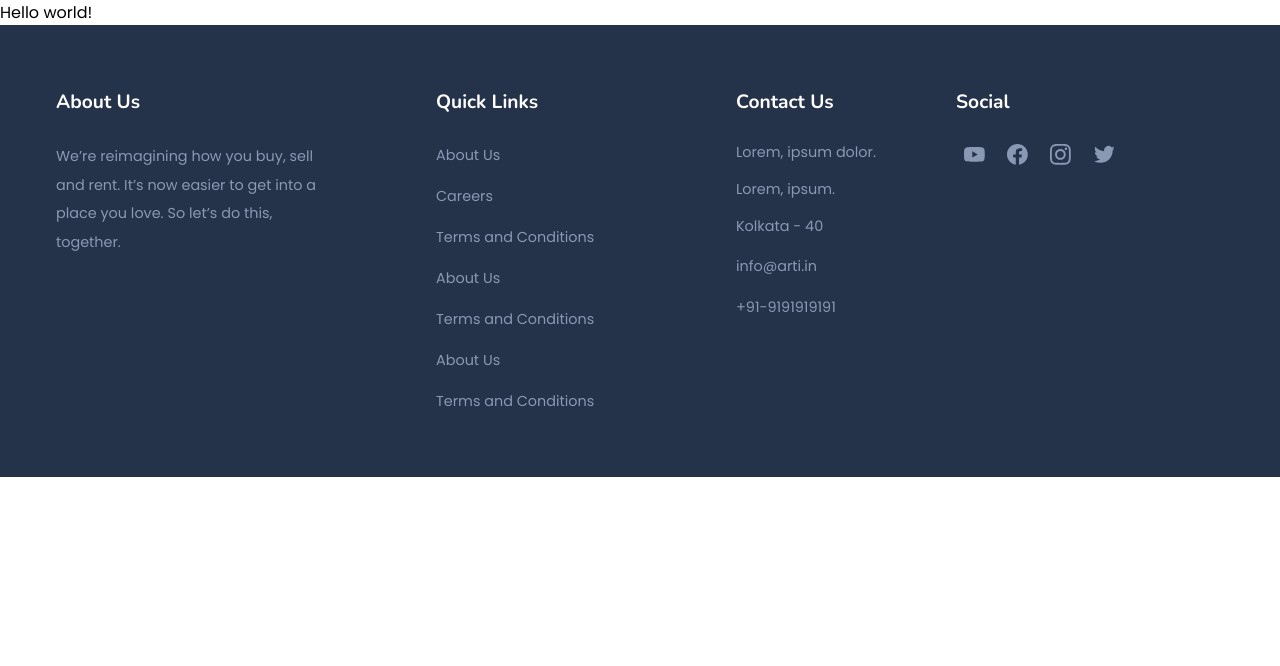
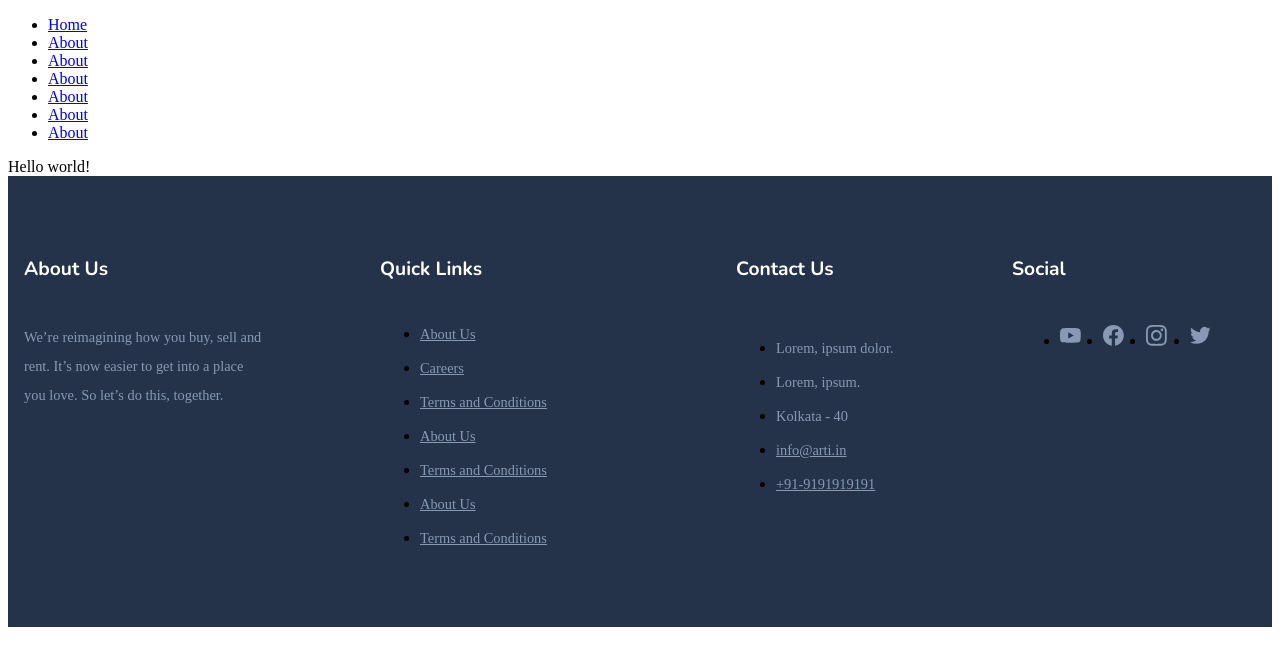
Before and after one commit to Park85/website, a Gatsby site: page / in a window 1280 px wide. Built offline with nearby package versions, Linux system fonts and the light colour scheme; Gatsby itself is replaced by a stand-in of ours.

Commit message:
Staging rebased to nav_ui branch

```diff
--- a/src/components/Layout.js
+++ b/src/components/Layout.js
@@ -1,14 +1,15 @@
-import React from 'react';
-import Footer from './Footer';
-import '../styles/globals.scss';
+import React from 'react'
+import Nav from './Navbar'
+import Footer from './Footer'
 
-const Layout = props => {
-	return (
-		<>
-			{props.children}
-			<Footer />
-		</>
-	);
-};
+const Layout = ({children})=>{
+    return(
+        <>
+            <Nav/>
+                {children}
+            <Footer/>
+        </>
+    )
+}
 
 export default Layout;
--- /dev/null
+++ b/src/components/Navbar.js
@@ -0,0 +1,35 @@
+import React from 'react'
+import {Link} from 'gatsby'
+
+const Navbar = ()=>{
+    return(
+        <nav>
+            <ul>
+                <li>
+                    <Link to="/">Home</Link>
+                </li>
+
+                <li>
+                    <Link to="/about">About</Link>
+                </li>
+                <li>
+                    <Link to="/about">About</Link>
+                </li>
+                <li>
+                    <Link to="/about">About</Link>
+                </li>
+                <li>
+                    <Link to="/about">About</Link>
+                </li>
+                <li>
+                    <Link to="/about">About</Link>
+                </li>
+                <li>
+                    <Link to="/about">About</Link>
+                </li>
+            </ul>
+        </nav>
+    )
+}
+
+export default Navbar;
--- /dev/null
+++ b/src/pages/about.js
@@ -0,0 +1,6 @@
+import React from "react"
+import Layout from '../components/Layout'
+const About = () => {
+  return <Layout>This is about page!yipee</Layout>
+}
+ export default About;
```
